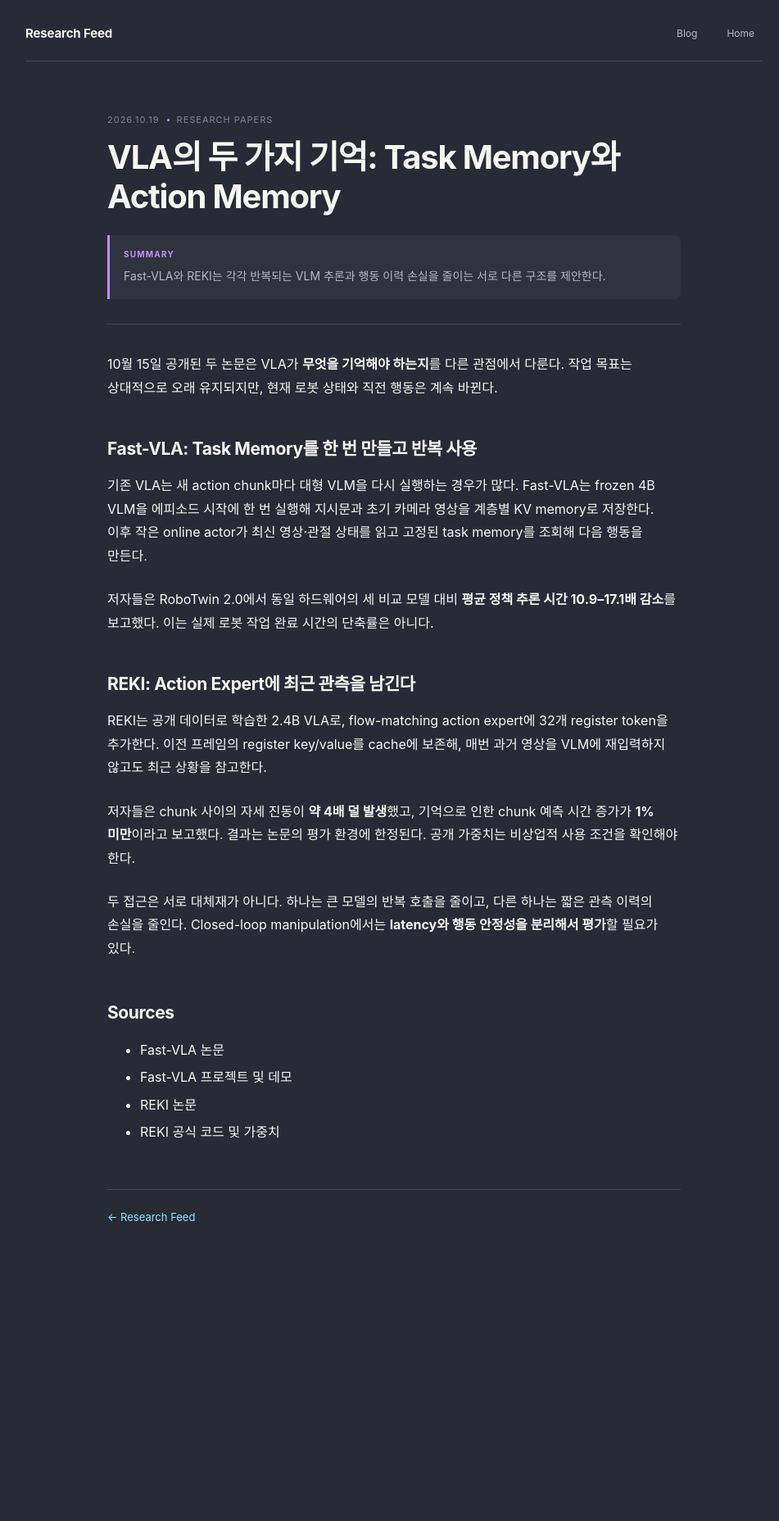
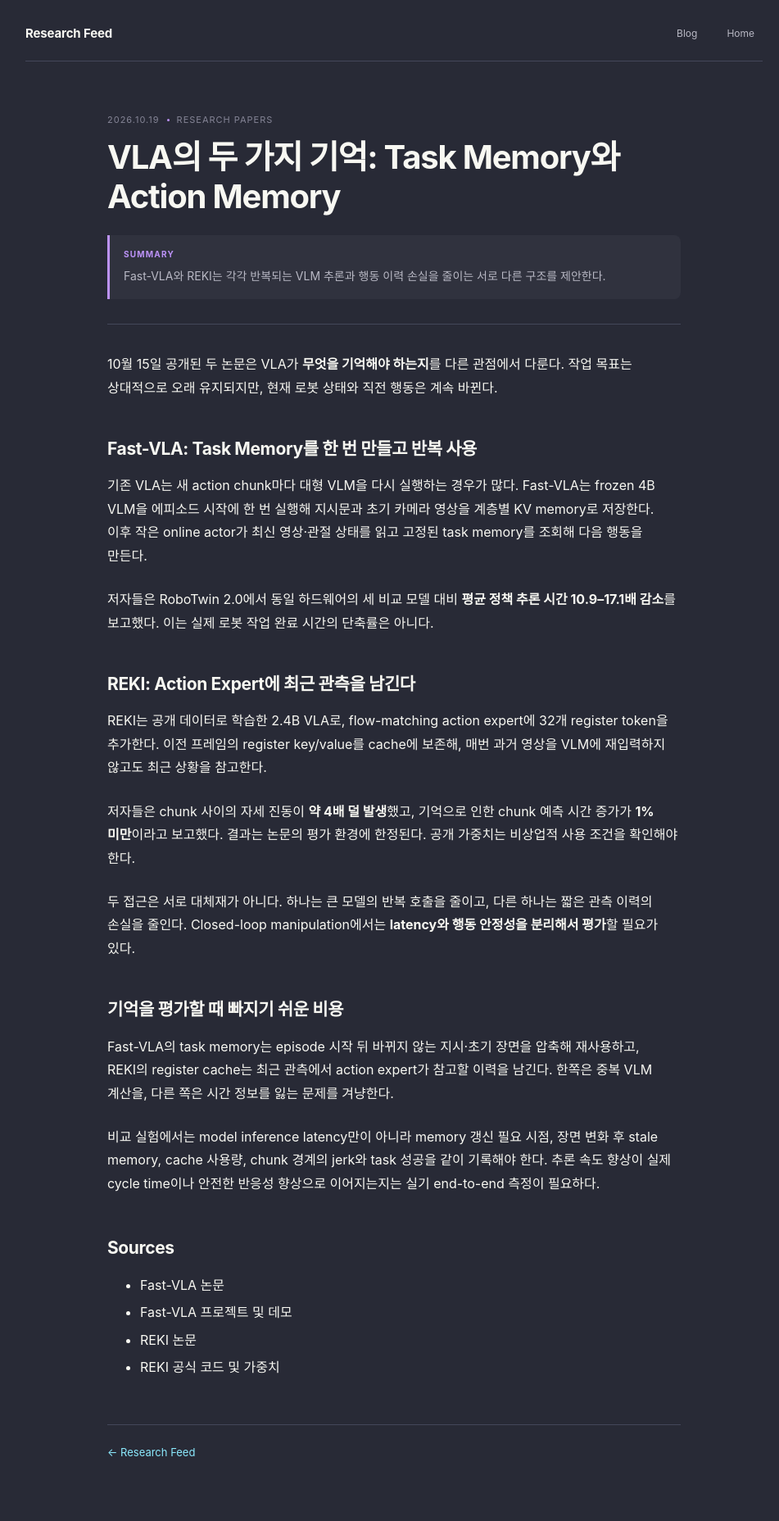
Before and after one commit to nayana224/nayana224.github.io, a Jekyll site: the page built from _research_feed/2026-10-19-research-papers.md, in a window 1280 px wide. Shown: the whole page at 82% size, without its empty margins (159-1110 px from the left). Built offline with Jekyll 4.4.1, drawn with Linux system fonts in a browser that asks for light colours; before the commit the page ends 1569 px from its top, so only the background shows below that.

Commit message:
Strengthen Research Feed article: 2026-10-19

```diff
--- a/_research_feed/2026-10-19-research-papers.md
+++ b/_research_feed/2026-10-19-research-papers.md
@@ -23,6 +23,12 @@
 
 두 접근은 서로 대체재가 아니다. 하나는 큰 모델의 반복 호출을 줄이고, 다른 하나는 짧은 관측 이력의 손실을 줄인다. Closed-loop manipulation에서는 **latency와 행동 안정성을 분리해서 평가**할 필요가 있다.
 
+## 기억을 평가할 때 빠지기 쉬운 비용
+
+Fast-VLA의 task memory는 episode 시작 뒤 바뀌지 않는 지시·초기 장면을 압축해 재사용하고, REKI의 register cache는 최근 관측에서 action expert가 참고할 이력을 남긴다. 한쪽은 중복 VLM 계산을, 다른 쪽은 시간 정보를 잃는 문제를 겨냥한다.
+
+비교 실험에서는 model inference latency만이 아니라 memory 갱신 필요 시점, 장면 변화 후 stale memory, cache 사용량, chunk 경계의 jerk와 task 성공을 같이 기록해야 한다. 추론 속도 향상이 실제 cycle time이나 안전한 반응성 향상으로 이어지는지는 실기 end-to-end 측정이 필요하다.
+
 ## Sources
 - [Fast-VLA 논문](https://arxiv.org/abs/2610.21389)
 - [Fast-VLA 프로젝트 및 데모](https://garfield-kh.github.io/FastVLA/)
```
